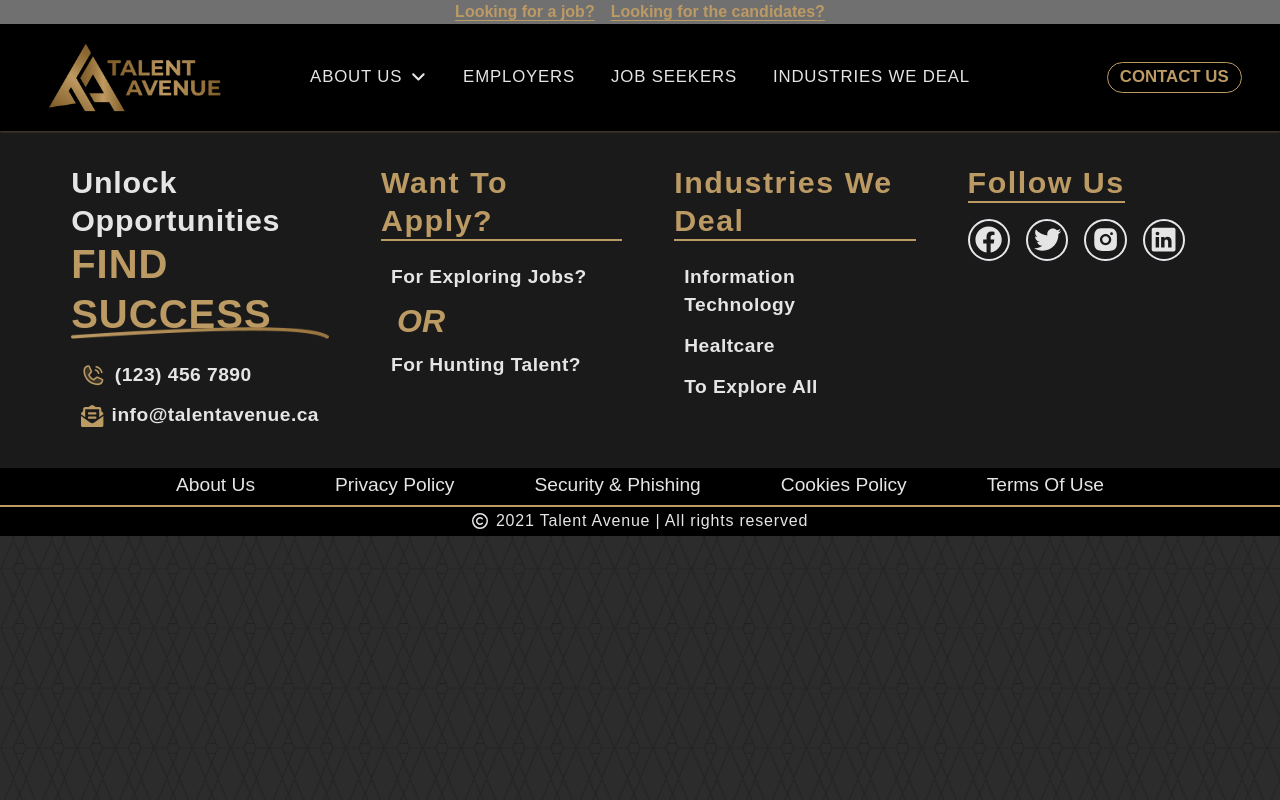
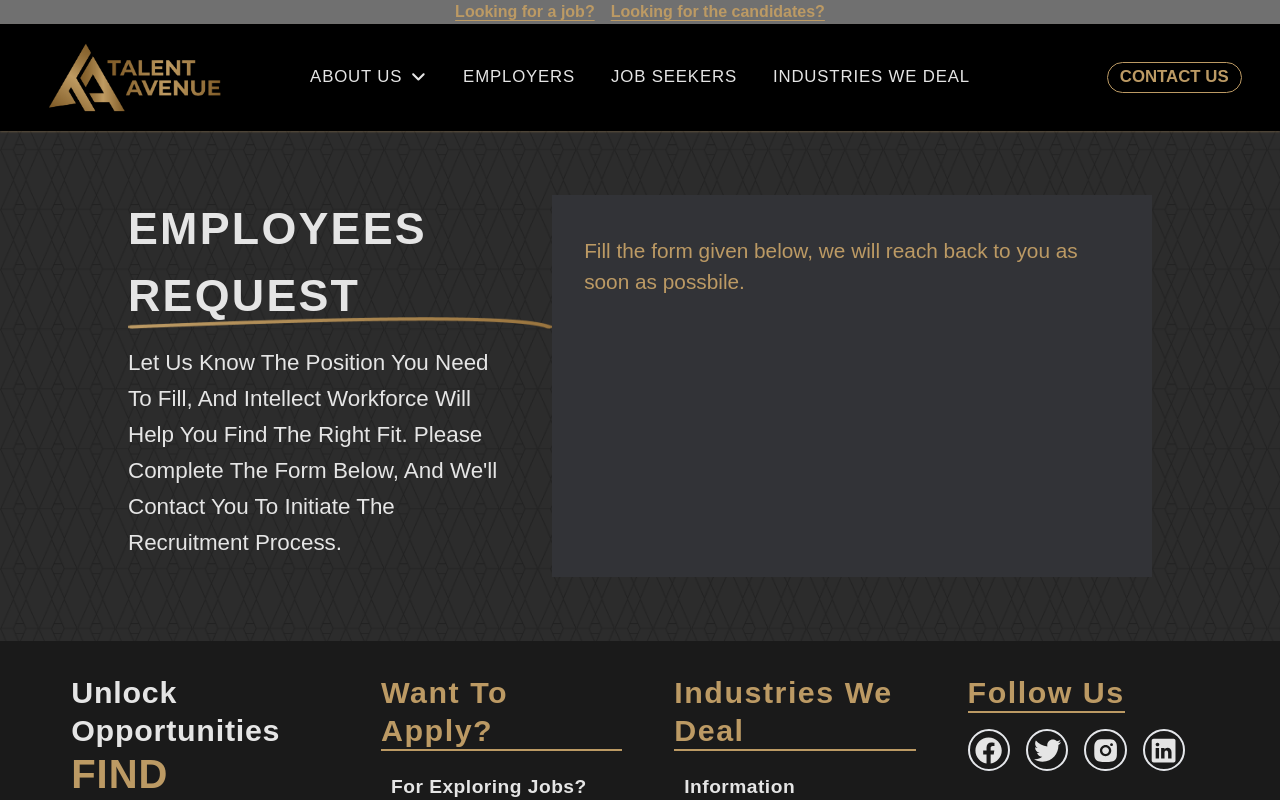
Before and after one commit to AnserShafiq/TalentAvenue, a React (Create React App) app: page /employers/application-form in a window 1280 px wide. Shown: the top 800 px of the page. Built offline with nearby package versions, Linux system fonts and the light colour scheme; a web font is replaced by a local one.

Commit message:
Application pages under construction

```diff
--- a/src/App.js
+++ b/src/App.js
@@ -12,6 +12,7 @@ import OurIndustries from './Pages/Industries/index.jsx';
 import ContactUs from './Pages/ContactUS/index.jsx';
 import { CookiesPolicy, PrivacyPolicy, SecurityPhishing, TermsOfUse } from './Pages/ExtraPages/ExportPage.jsx';
 import ReactLoading from 'react-loading';
+import { EmployersForm } from './Pages/ApplicationForms/index.jsx';
 
 
 
@@ -60,6 +61,7 @@ const AppBody = () =>{
           <Route path='/faqs' element={<FAQs />} />
           <Route path='/how-we-work' element={<HowWeWorks />}/>
           <Route path='/employers' element={<Employers />} />
+          <Route path='/employers/application-form' element={<EmployersForm />}/>
           <Route path='/job-seekers' element={<JobSeekers />} />
           <Route path='/industries-we-deal' element={<OurIndustries />} />
           <Route path='/contact-us' element={<ContactUs />} />
--- a/src/Components/SectionsHead/MainHead.jsx
+++ b/src/Components/SectionsHead/MainHead.jsx
@@ -1,13 +1,13 @@
 import React from 'react'
 import Underlining from '../Underlining'
 
-const MainHead = ({title, titleColor, description, descriptionColor}) => {
+const MainHead = ({title, titleColor, description, descriptionColor,textAlign}) => {
 
 
     return (
-        <div className='flex flex-col items-center'>
-            <div className={`text-mh-m lg:text-mh-d text-${titleColor} font-bold tracking-wider uppercase text-center flex flex-col relative mb-6 lg:mb-4`}><Underlining bodytext={title} textcolor={titleColor}/> </div>
-            <p className={`text-mp-m lg:text-mp-d text-${descriptionColor} font-normal capitalize text-center w-[90%] leading-normal lg:leading-9 lg:mb-4`}>{description}</p>
+        <div className={`flex flex-col ${textAlign? '':'items-center'}`}>
+            <div className={`text-mh-m lg:text-mh-d text-${titleColor} font-bold tracking-wider uppercase ${textAlign ? textAlign:'text-center'} flex flex-col relative mb-6 lg:mb-4`}><Underlining bodytext={title} textcolor={titleColor}/> </div>
+            <p className={`text-mp-m lg:text-mp-d text-${descriptionColor} font-normal capitalize  ${textAlign ? textAlign:'text-center'} w-[90%] leading-normal lg:leading-9 lg:mb-4`}>{description}</p>
         </div>
     )
 }
--- /dev/null
+++ b/src/Pages/ApplicationForms/ApplicationPage.jsx
@@ -0,0 +1,17 @@
+import React from 'react'
+import MainHead from '../../Components/SectionsHead/MainHead'
+
+const ApplicationPage = ({LeftSide,RightSide}) => {
+  return (
+    <div className='flex flex-col lg:flex-row my-[10%] lg:my-sm w-[95%] lg:w-[80%] 2xl:w-[70%] mx-auto'>
+        <div className='w-full lg:w-[50%] flex flex-col justify-center items-center lg:justify-start lg:items-start lg:sticky top-[15%] h-fit overflow-y-auto '>
+            <MainHead title={LeftSide.Heading} titleColor={'w-1'} description={LeftSide.Description} descriptionColor={'w-1'} textAlign={'text-start'}/>
+        </div>
+        <div>
+            <RightSide />
+        </div>
+    </div>
+  )
+}
+
+export default ApplicationPage
--- /dev/null
+++ b/src/Pages/ApplicationForms/EmployersForm.jsx
@@ -0,0 +1,18 @@
+
+
+
+const FormStructure = () => {
+    return(
+        <div className="flex flex-col w-full h-full bg-[#323337] px-8 py-10">
+            <h3 className="text-[1.3rem] text-g-1">Fill the form given below, we will reach back to you as soon as possbile.</h3>
+        </div>
+    )
+}
+
+export const EmployersFormData = {
+    Left: {
+        Heading:'Employees Request',
+        Description: "Let us know the position you need to fill, and Intellect Workforce will help you find the right fit. Please complete the form below, and we'll contact you to initiate the recruitment process."
+    },
+    Right: () => <FormStructure />
+}
--- /dev/null
+++ b/src/Pages/ApplicationForms/JobSeekersForm.jsx
@@ -0,0 +1,9 @@
+import React from 'react'
+
+const JobSeekersForm = () => {
+  return (
+    <div>JobSeekersForm</div>
+  )
+}
+
+export default JobSeekersForm
--- /dev/null
+++ b/src/Pages/ApplicationForms/index.jsx
@@ -0,0 +1,5 @@
+import ApplicationPage from "./ApplicationPage";
+import { EmployersFormData } from "./EmployersForm";
+
+
+export const EmployersForm = () => <ApplicationPage LeftSide={EmployersFormData.Left} RightSide={EmployersFormData.Right}/>
--- a/src/Pages/Industries/index.jsx
+++ b/src/Pages/Industries/index.jsx
@@ -20,7 +20,7 @@ const OurIndustries = () => {
     ),
     mainDesc: "No matter the size of your hiring needs, we’ve got you covered – From Temporary Staffing to direct hires, we're ready to assist you.",
     button: 'Contact Us Now',
-    buttonLink: '/',
+    buttonLink: '/employers/application-form',
     subHead: 'Your advantages with talent avenue',
     subOptions:[
       {
```
